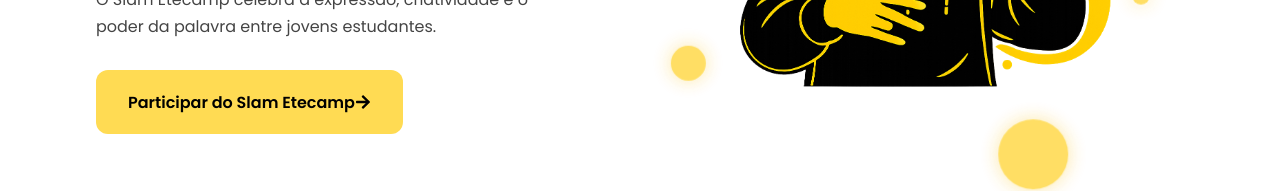
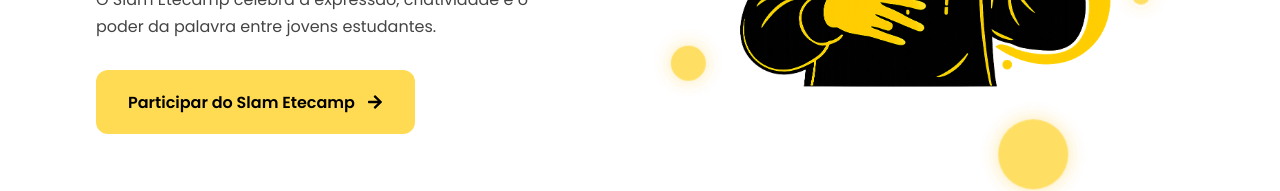
Before and after one commit to EmilyMenegon/tcc, a React (Vite) app: page / in a window 1280 px wide. Shown: the part 536-727 px from the top of the page. Built offline with nearby package versions, Linux system fonts and the light colour scheme.

Commit message:
arrumei botão

```diff
--- a/src/pages/inicio/telainicial/index.jsx
+++ b/src/pages/inicio/telainicial/index.jsx
@@ -65,6 +65,21 @@ export default function TelaInicial() {
   const [found, setFound] = useState([]);
   const [foundCells, setFoundCells] = useState([]);
   const [feedback, setFeedback] = useState("");
+
+  /* ============================================================
+     BOTÃO LÍQUIDO
+  ============================================================ */
+  function handleButtonMove(event) {
+    const button = event.currentTarget;
+
+    const rect = button.getBoundingClientRect();
+
+    const x = event.clientX - rect.left;
+    const y = event.clientY - rect.top;
+
+    button.style.setProperty("--mouse-x", `${x}px`);
+    button.style.setProperty("--mouse-y", `${y}px`);
+  }
 
   /* ============================================================
      MOSTRAR FEEDBACK
@@ -268,7 +283,7 @@ export default function TelaInicial() {
             ease: "power2.out",
             snap: { value: 1 },
             scrollTrigger: {
-                            trigger: numbersRef.current,
+              trigger: numbersRef.current,
               start: "top 80%",
               toggleActions: "play none none none",
               once: true,
@@ -328,9 +343,11 @@ export default function TelaInicial() {
 
               <Buttons className="hero-buttons">
                 <RouterLink to="/login">
-                  <PrimaryButton>
-                    Participar do Slam Etecamp
-                    <FaArrowRight />
+                  <PrimaryButton onPointerMove={handleButtonMove}>
+                    <span className="button-content">
+                      Participar do Slam Etecamp
+                      <FaArrowRight />
+                    </span>
                   </PrimaryButton>
                 </RouterLink>
               </Buttons>
@@ -527,9 +544,11 @@ export default function TelaInicial() {
             <CTASubtitle>PARTICIPE, PERFORME E TRANSFORME!</CTASubtitle>
           </CTAText>
 
-          <CTALink href="/login">
-            QUERO PARTICIPAR
-            <FaArrowRight />
+          <CTALink href="/login" onPointerMove={handleButtonMove}>
+            <span className="button-content">
+              QUERO PARTICIPAR
+              <FaArrowRight />
+            </span>
           </CTALink>
         </CTAContainer>
       </CTASection>
--- a/src/pages/inicio/telainicial/style.js
+++ b/src/pages/inicio/telainicial/style.js
@@ -492,7 +492,7 @@ export const PrimaryButton =
     }
 
     &:hover {
-      color: #fff;
+      color: #ffffff;
 
       transform:
         translateY(-3px);
@@ -502,6 +502,7 @@ export const PrimaryButton =
       transform:
         translate(-50%, -50%)
         scale(18);
+         color: #ffffff;
     }
 
     svg {
```
Also changed, not shown: 2 other files (tests, documents, lock files or other folders).
